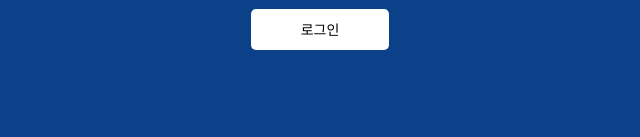
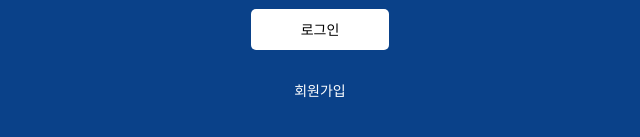
Before and after one commit to kjw-303/new-smart, a React (Create React App) app: page /login in a window 1280 px wide. Shown: the part 171-308 px from the top of the page, without its empty margins (320-960 px from the left). Built offline with nearby package versions, Linux system fonts and the light colour scheme.

Commit message:
#회원가입 페이지 추가

```diff
--- a/src/App.js
+++ b/src/App.js
@@ -4,6 +4,7 @@ import CategorySelector from "./components/CategorySelector";
 import Login from "./components/Login";
 import MainPage from "./components/MainPage";
 import Sitemap from "./components/Sitemap";
+import Join from "./components/Join";
 import { SelectionProvider } from "./context/SelectionContext";
 import { AuthProvider, useAuth } from "./context/AuthContext";
 import "./App.css";
@@ -21,6 +22,7 @@ function AppRoutes() {
           element={user ? <MainPage /> : <Navigate to="/login" replace />}
         />
         <Route path="/sitemap" element={<Sitemap />} />
+        <Route path="/join" element={<Join />} />
         <Route path="*" element={<Navigate to="/" replace />} />
       </Routes>
     </div>
--- /dev/null
+++ b/src/components/Join.js
@@ -0,0 +1,11 @@
+import React from "react";
+
+function Join() {
+  return (
+    <div className="mainBg">
+      <h1>회원가입</h1>
+    </div>
+  );
+}
+
+export default Join;
--- a/src/components/Login.js
+++ b/src/components/Login.js
@@ -44,6 +44,9 @@ const Login = () => {
           로그인
         </button>
       </form>
+      <button className="btnJoin" onClick={() => navigate("/join")}>
+        회원가입
+      </button>
     </div>
   );
 };
--- a/src/css/Contents.css
+++ b/src/css/Contents.css
@@ -36,5 +36,15 @@
   padding: 1rem;
   border-radius: 0.5rem;
   background: #fff;
+  color: #000;
+}
+
+.btnJoin {
+  margin: 0 auto;
+  margin-top: 2rem;
+  padding: 1rem 5rem;
+  border-radius: 0.5rem;
   color: #fff;
+  font-size: 1.4rem;
+  display: block;
 }
```
